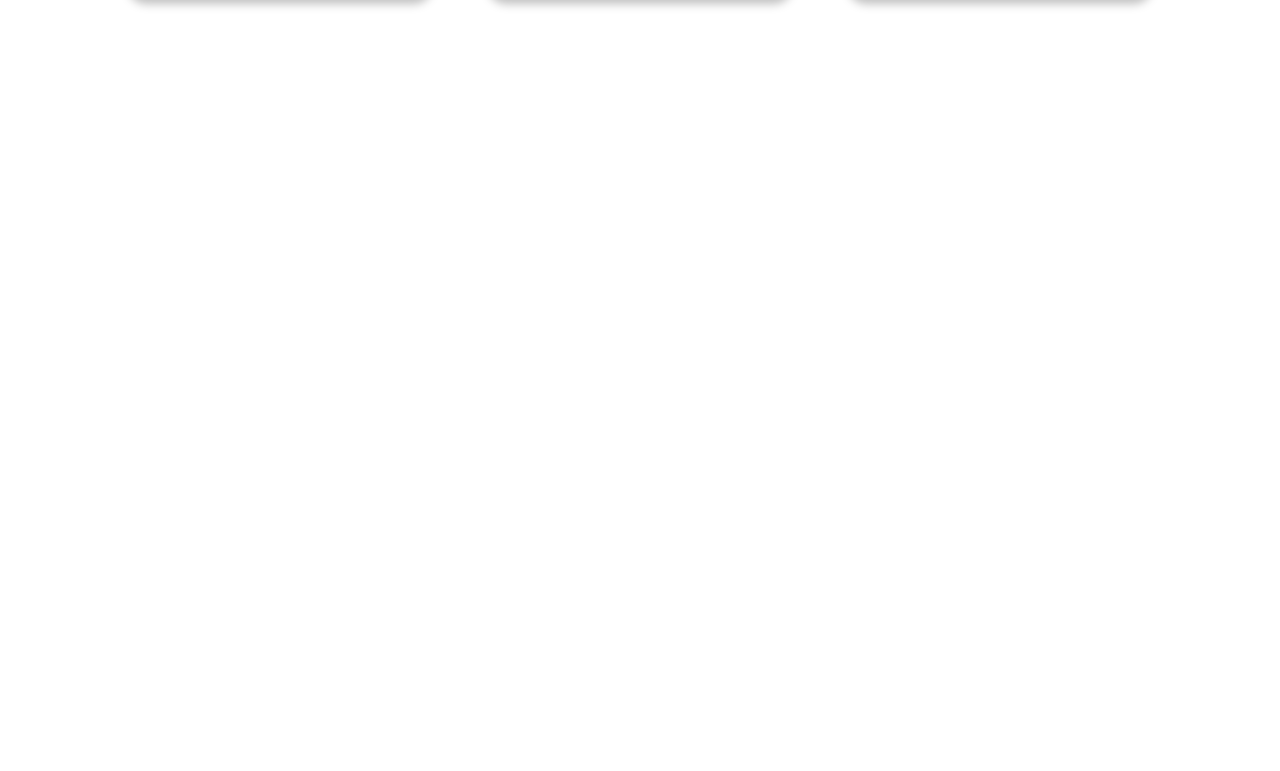
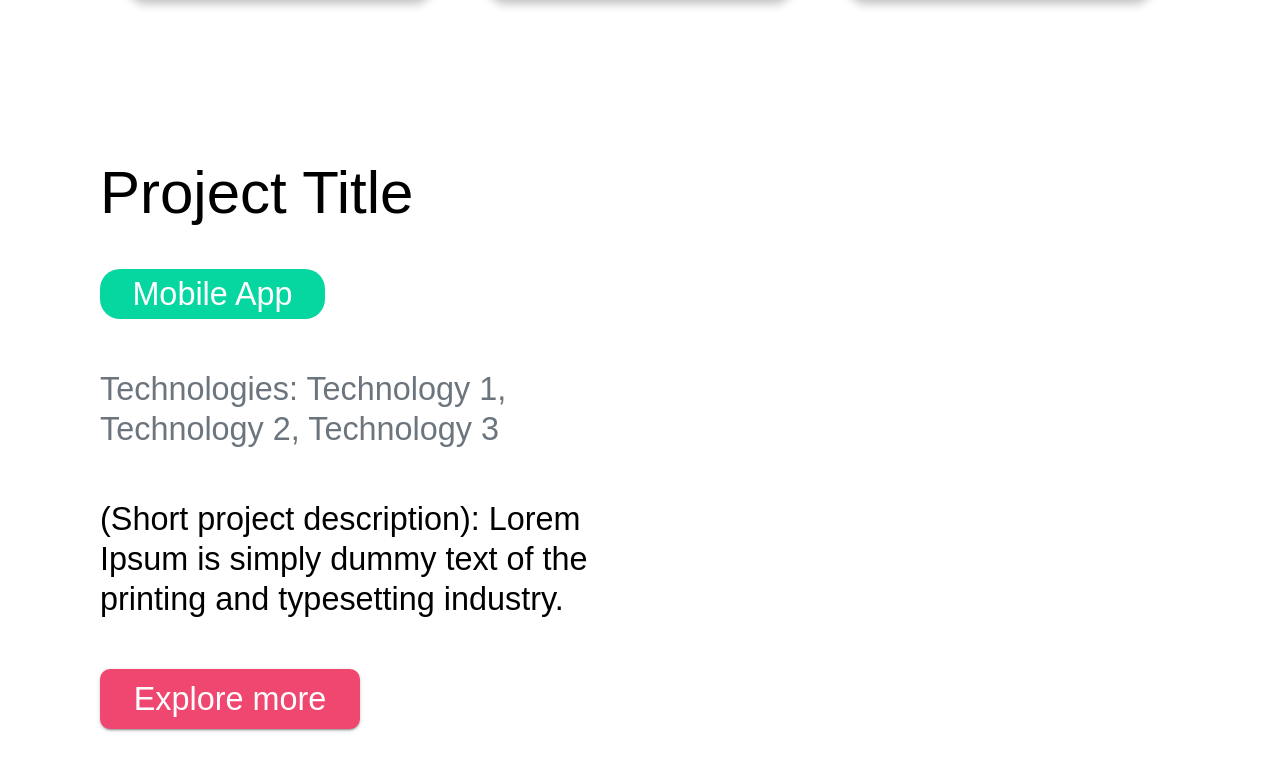
Before and after one commit to jaballogian/portfolio, a React (Create React App) app: page / in a window 1280 px wide. Shown: the part 1501-2272 px from the top of the page. Before the commit the page ends 1600 px from the top, so only its background shows below. Built offline with nearby package versions, Linux system fonts and the light colour scheme.

Commit message:
add Project component in Home page

```diff
--- a/src/pages/Home/Home.js
+++ b/src/pages/Home/Home.js
@@ -3,6 +3,7 @@ import React from 'react'
 // COMPONENTS (SORTED BY ORDER)
 import Introduction from './Introduction/Introduction'
 import HardSkill from './HardSkill/HardSkill'
+import Projects from './Projects/Projects'
 
 // STYLES
 import useStyles from './homeUseStyles'
@@ -14,6 +15,7 @@ const Home = () => {
     <div className={classes['root']}>
       <Introduction/>
       <HardSkill/>
+      <Projects/>
     </div>
   )
 }
```
